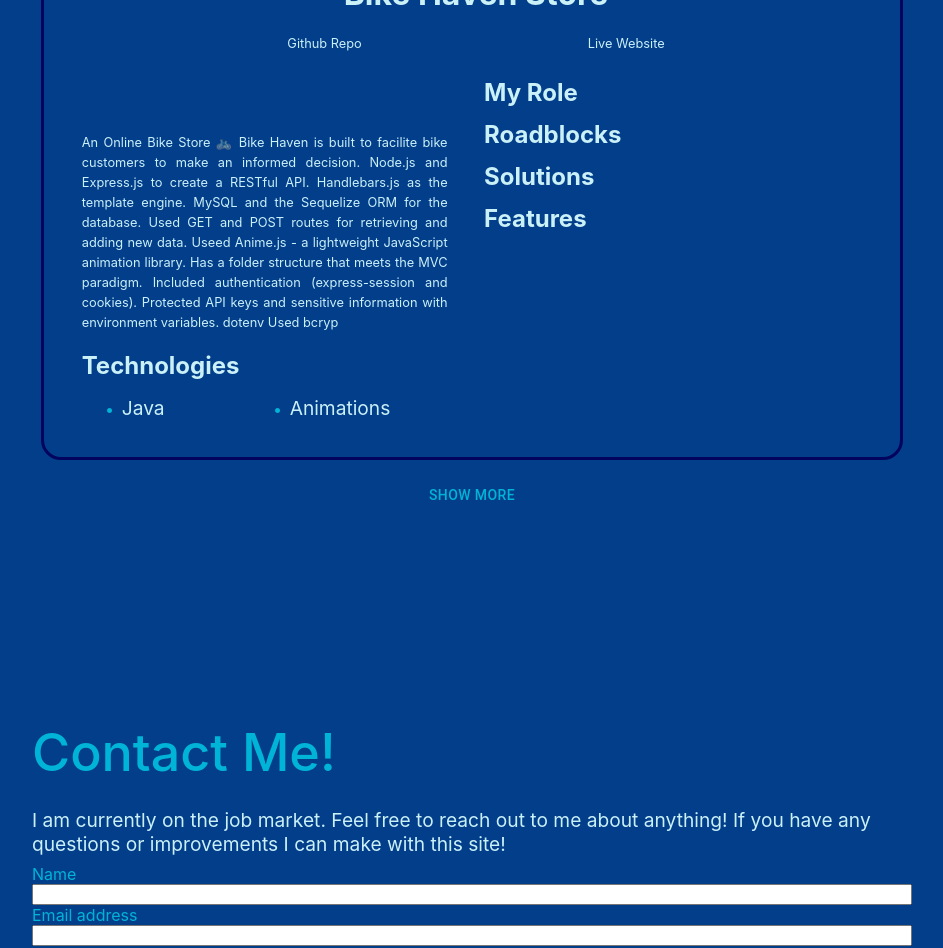
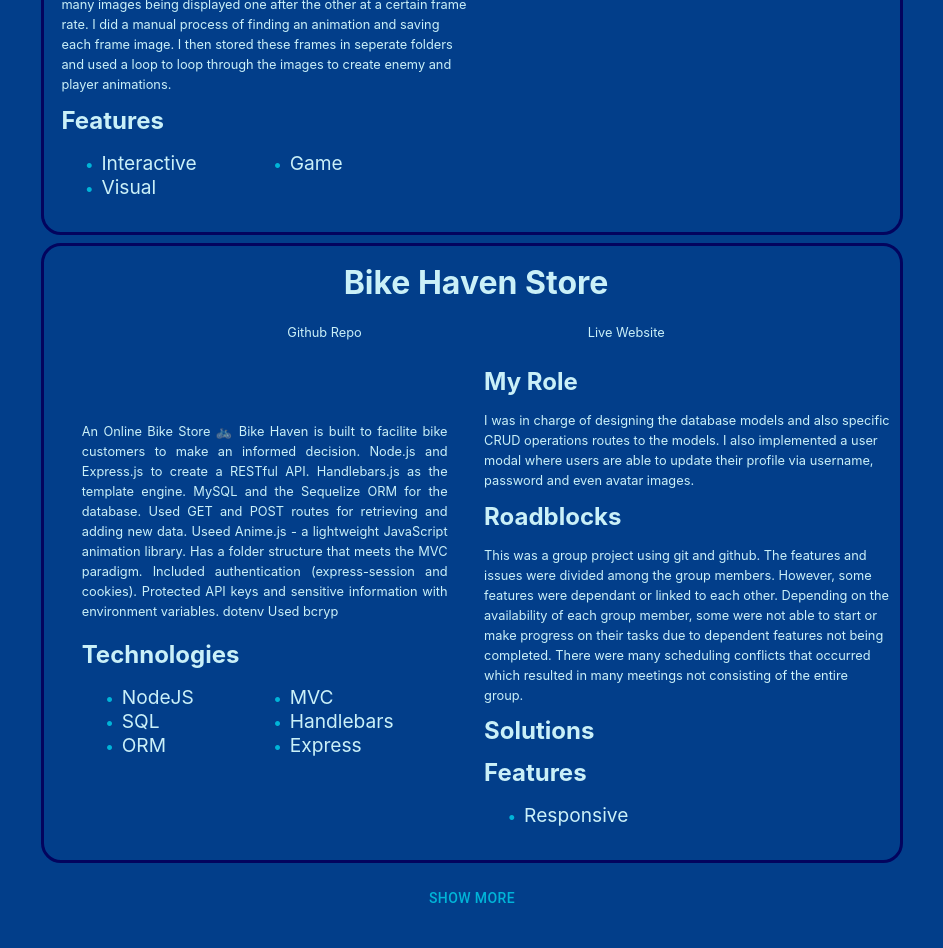
Before and after one commit to fchoi1/my-portfolio, a React (Create React App) app in the folder client/: page / in a window 1280 px wide. Shown: the part 4100-5048 px from the top of the page, without its empty margins (168-1111 px from the left). Built offline with nearby package versions, Linux system fonts and the light colour scheme.

Commit message:
updating project provider data

```diff
--- a/client/src/components/ProjectItem/projectitem.css
+++ b/client/src/components/ProjectItem/projectitem.css
@@ -71,7 +71,14 @@
   flex-direction: column;
 }
 
-.p-item-role {
+.p-item-tech ul,
+.p-item-feature ul {
+  column-count: 2;
+  column-gap: 10px;
+  column-width: 120px;
+}
+
+/* .p-item-role {
 }
 
 .p-item-rb {
@@ -81,16 +88,7 @@
 }
 
 .p-item-tech {
-}
-
-.p-item-tech ul {
-  column-count: 2;
-  column-gap: 10px;
-  column-width: 120px;
-}
-
-.p-item-feature {
-}
+} */
 
 .p-item-sub-title {
   --min: 1em;
--- a/client/src/contexts/ProjectProvider.js
+++ b/client/src/contexts/ProjectProvider.js
@@ -35,9 +35,9 @@
       github: 'https://github.com/fchoi1/Jibber-Jabber',
       description:
         'This is a simple chat app where users can register/login to message other users online. The homepage contains a custom designed logo and the option to signup or login. Once authenticated, you will be redirected to the dashboard page. This will contain all of our recent chats where you can click on any of the chats and then you get redirected to the personal chat room where you send and receive the messages. ',
+      imageFolder: 'Jibber_Jabber',
       descriptionShort:
         'This is a chat app where users can send and recieve real time messages. Includes functional user login and registration',
-      imageFolder: 'Jibber_Jabber',
       role: 'I was in charge of implementing Socket IO server and functions for users to see real time messages. I also developed front-end components including the chat list, active chat and searchable user list using a mix of Material UI frameworks',
       roadBlocks:
         'Since this was a group project, merge conflicts occurred frequently with multiple members working on the same features without knowing. Learning new technologies such as Socket IO and trying to integrate the socket server with the back end graphql server.',
@@ -50,24 +50,40 @@
     {
       name: 'PvZ RPG Game',
       Date: 'April 2015',
-      technologies: ['Java', 'Animations'],
+      technologies: ['Java', 'Animations', 'Hsa Console'],
       github: 'https://github.com/fchoi1/Java-RGP-PVZ',
       description:
-        'This is my first RPG Game created in Java. It uses keyboard controls and event has animations.',
+        'This was my first RPG Game created in Java. It uses keyboard controls to play. Contains animated fighting scenes, boss fights, and upgradable player. This project taught me the fundamentals of any programming language and this is where the journey began!',
       imageFolder: 'PvZ_RPG',
-      override: true,
-      images: []
+      images: [],
+      descriptionShort:
+        'This is my first RPG Game created in Java. It uses keyboard controls to play. Contains animated fighting scenes, boss fights and upgradable player.',
+      role: 'This was a solo project from high school. The task was to develop an RPG game that included boss fights, developer cheat codes, and upgradable stats for players. I programmed the game logic and included visuals and animations to the game',
+      roadBlocks:
+        'For this project, the minimum requirement was to be able to display static photos. However, I wanted to take it one step further and try to have animations or moving images. At the time, I was inexperienced with Java and using animations was a complex topic.',
+      solution:
+        'Since I was unfamiliar with any animation libraries, it was hard to find an efficient solution. I realized that a video/animation were just many images being displayed one after the other at a certain frame rate.  I did a manual process of finding an animation and saving each frame image. I then stored these frames in seperate folders and used a loop to loop through the images to create enemy and player animations.',
+      features: ['Interactive', 'Visual', 'Game'],
+      keywords: ['']
     },
     {
       name: 'Bike Haven Store',
       Date: 'April 2015',
-      technologies: ['Java', 'Animations'],
+      technologies: ['NodeJS', 'SQL', 'ORM', 'MVC', 'Handlebars', 'Express'],
       website: 'https://bike-haven.herokuapp.com/',
       github: 'https://github.com/fchoi1/Bike-Haven',
       description:
         'An Online Bike Store 🚲 Bike Haven is built to facilite bike customers to make an informed decision.  Node.js and Express.js to create a RESTful API. Handlebars.js as the template engine. MySQL and the Sequelize ORM for the database. Used GET and POST routes for retrieving and adding new data. Useed Anime.js - a lightweight JavaScript animation library. Has a folder structure that meets the MVC paradigm. Included authentication (express-session and cookies). Protected API keys and sensitive information with environment variables. dotenv Used bcryp',
       imageFolder: 'Bike_Haven_Store',
-      images: []
+      images: [],
+      descriptionShort:
+        'A full stack application that sells bikes online. Users login/register accounts and browse the bike catalogs and add items to their wishlist. ',
+      role: 'I was in charge of designing the database models and also specific CRUD operations routes to the models. I also implemented a user modal where users are able to update their profile via username, password and even avatar images.',
+      roadBlocks:
+        'This was a group project using git and github. The features and issues were divided among the group members. However, some features were dependant or linked to each other. Depending on the availability of each group member, some were not able to start or make progress on their tasks due to dependent features not being completed. There were many scheduling conflicts that occurred which resulted in many meetings not consisting of the entire group.',
+      solution: '',
+      features: ['Responsive'],
+      keywords: ['']
     },
     {
       name: 'Budget Tracker',
@@ -78,7 +94,13 @@
       description:
         'This is a simple application to use MVC model with node js to connect to mongoDB access REST apis. This is an application to view a budget tracker where you can input transactions to track your spending. The focus of this assignement is PWA and offline functionality when connection is unstable. The website is still functional and works with or without internet connectivity with express. Techonologies mongoDB, PWA, express, MVC model, Heroku, service workers and cache.',
       imageFolder: 'Budget_Tracker',
-      images: []
+      images: [],
+      descriptionShort: '',
+      role: '',
+      roadBlocks: '',
+      solution: '',
+      features: ['Responsive'],
+      keywords: ['']
     },
     {
       name: 'Lidar Live streaming Robot',
@@ -87,7 +109,13 @@
       description:
         'A project I worked on at Linamar to design an automous robot that can deliver tool changes',
       imageFolder: 'LIDAR_Live_streaming_Robot',
-      images: []
+      images: [],
+      descriptionShort: '',
+      role: '',
+      roadBlocks: '',
+      solution: '',
+      features: ['Responsive', 'MVC', 'Custom user modal'],
+      keywords: ['']
     },
     {
       name: 'Steward Platform Maze Game',
@@ -104,7 +132,13 @@
       description:
         'A project that uses a microcontroller to control a steward platform which is a platform held by 6 actuators which enables this system to have 6 degrees of freedom. This was program in C++ and uses sensor data from an IMU (inertial measurement unit) to control tilt and z axis movement  ',
       imageFolder: 'Steward_Platform_Maze_Solver',
-      images: []
+      images: [],
+      descriptionShort: '',
+      role: '',
+      roadBlocks: '',
+      solution: '',
+      features: ['Responsive'],
+      keywords: ['']
     },
     {
       name: 'Warehouse Aerial Manipulator',
@@ -115,7 +149,13 @@
       description:
         'This was my fourth year design project. This is where me and my group designed a manipulator attached to a drone to be able to pick up small packages. The use case was for factories to move around small products and to be able to scan and keep track of product inventory. Since drones can cover 3D space, it makes it more efficient that ground robots and human labour.',
       imageFolder: 'Warehouse_Aerial_Manipulator',
-      images: []
+      images: [],
+      descriptionShort: '',
+      role: '',
+      roadBlocks: '',
+      solution: '',
+      features: ['Responsive'],
+      keywords: ['']
     },
     {
       name: 'Tech Blog',
@@ -126,7 +166,13 @@
       description:
         'This is a simple application to use MVC moddel with node js to connect to sql database and access REST apis. This is an application to view a tech blog with users to create, edit and delete posts as well as add comments. Techonologies mysql2, dotenv, express, sequelize, MVC model.',
       imageFolder: 'Tech_Blog',
-      images: []
+      images: [],
+      descriptionShort: '',
+      role: '',
+      roadBlocks: '',
+      solution: '',
+      features: ['Responsive'],
+      keywords: ['']
     }
   ];
 
--- a/client/src/pages/Projects/index.js
+++ b/client/src/pages/Projects/index.js
@@ -41,7 +41,7 @@
               ))}
           </div>
           <div className="projects-list-show-more">
-            <Button onClick={handleShow} color='secondary'>
+            <Button onClick={handleShow} color="secondary">
               {showMore ? 'show less' : 'show more'}
             </Button>
           </div>
```
Also changed, not shown: client/src/components/TimeLineMobile/index.js (+1 -7 lines).
